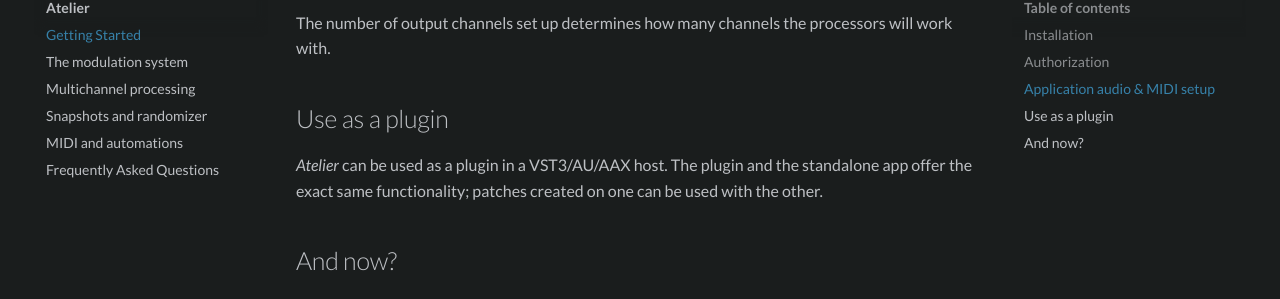
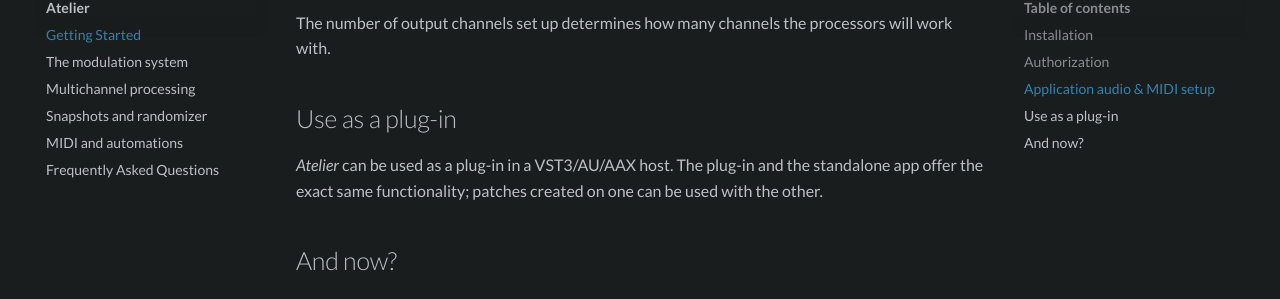
Before and after one commit to mqtthiqs/at-doc, an MkDocs documentation site: the page built from docs/atelier/getting-started.md, in a window 1280 px wide and 900 px high, scrolled down 1610 px. Shown: the part 157-456 px from the top of the window. Built offline with MkDocs 1.6.1 and Material for MkDocs 9.7.7, drawn with Linux system fonts in a browser that asks for light colours; some of the changed text lies outside the part shown.

Commit message:
atelier, getting started: "plugin" -> "plug-in"

```diff
--- a/docs/atelier/getting-started.md
+++ b/docs/atelier/getting-started.md
@@ -7,7 +7,7 @@
 Running the installer will install on your system:
 
 * The standalone application in `/Applications`;
-* The _GRM Tools Atelier_ plugin, in all the supported plugin formats:
+* The _GRM Tools Atelier_ plug-in, in all the supported plug-in formats:
     - AAX for use with _Avid Pro Tools_, in `/Library/Application Support/Avid/Audio/Plug-ins`;
     - AU for use with _Apple Logic_ and compatible hosts, in `/Library/Audio/Plugins/Components`;
     - VST3 for use in most other hosts, in `/Library/Audio/Plugins/VST3`;
@@ -32,9 +32,9 @@
 
 The number of output channels set up determines how many channels the processors will work with.
 
-## Use as a plugin
+## Use as a plug-in
 
-_Atelier_ can be used as a plugin in a VST3/AU/AAX host. The plugin and the standalone app offer the exact same functionality; patches created on one can be used with the other.
+_Atelier_ can be used as a plug-in in a VST3/AU/AAX host. The plug-in and the standalone app offer the exact same functionality; patches created on one can be used with the other.
 
 ## And now?
 
```
Also changed, not shown: docs/index.md (+1 -1 lines).
